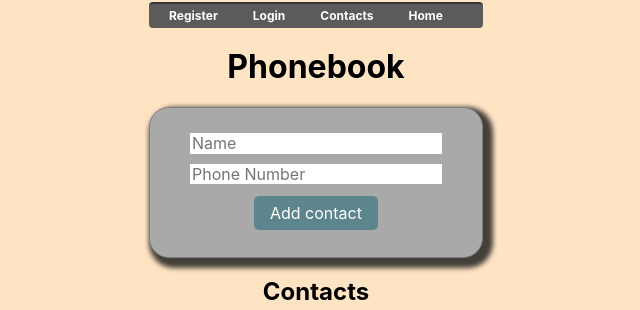
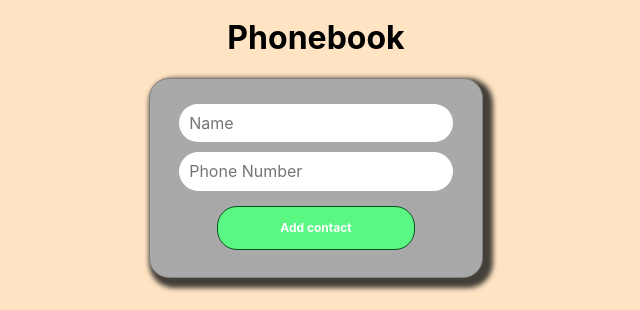
Before and after one commit to KaczorowskaKarolina/goit-react-hw-08-phonebook, a React (Create React App) app: page / in a window 1280 px wide. Shown: the part 164-474 px from the top of the page, without its empty margins (324-964 px from the left). Built offline with nearby package versions, Linux system fonts and the light colour scheme; no server answers.

Commit message:
add new components

```diff
--- a/package.json
+++ b/package.json
@@ -8,6 +8,7 @@
     "@emotion/react": "^11.11.1",
     "@emotion/styled": "^11.11.0",
     "@reduxjs/toolkit": "^1.9.7",
+    "axios": "^1.6.2",
     "components": "^0.1.0",
     "eslint-config-react-app": "^7.0.1",
     "framer-motion": "^10.16.15",
--- /dev/null
+++ b/src/components/Atoms/Action.jsx
@@ -0,0 +1,26 @@
+import { createAsyncThunk } from '@reduxjs/toolkit';
+import * as app from '../Templates/App';
+
+export const fetchContactsAsync = createAsyncThunk(
+  'contacts/fetchContactsAsync',
+  async () => {
+    const contacts = await app.fetchContacts();
+    return contacts;
+  }
+);
+
+export const addContactAsync = createAsyncThunk(
+  'contacts/addContactAsync',
+  async contact => {
+    const newContact = await app.addContact(contact);
+    return newContact;
+  }
+);
+
+export const deleteContactAsync = createAsyncThunk(
+  'contacts/deleteContactAsync',
+  async contactId => {
+    await app.deleteContact(contactId);
+    return contactId;
+  }
+);
--- a/src/components/Organisms/Form.jsx
+++ b/src/components/Organisms/Form.jsx
@@ -1,6 +1,6 @@
 import React, { useState } from 'react';
 import { useDispatch } from 'react-redux';
-import { addContactAsync } from 'redux/actions.jsx';
+import { addContactAsync } from '../Atoms/Action';
 // import { addContact } from '../Atoms/Store';
 // import { nanoid } from 'nanoid';
 
--- a/src/components/Organisms/form.css
+++ b/src/components/Organisms/form.css
@@ -1,16 +1,28 @@
-.form {
-    display: flex;
-    flex-direction: column;
-    gap: 10px;
-    border-radius: 3px;
-    padding: 10px;
-    align-items: center;
-    justify-content: center;
-    background-color: rgb(95, 202, 219);
+form {
+    margin-bottom: 30px;
 }
 
-.label {
-    display: flex;
-    flex-direction: column;
-    gap: 10px;
+.phonebook-input {
+    border-radius: 20px;
+    padding: 10px;
+    border: none;
+    width: 90%;
 }
+
+.phonebook-btn {
+    border-radius: 20px;
+    border: 1px solid rgb(9, 80, 27);
+    padding: 5%;
+    font-weight: bold;
+    width: 70%;
+    position: relative;
+    cursor: pointer;
+    background-color: rgb(90, 248, 130);
+    margin-top: 5px;
+    font-size: 12px;
+    transition: transform 0.2s;
+}
+
+.phonebook-btn:hover {
+    transform: scale(1.1);
+}
--- a/src/components/Templates/App.jsx
+++ b/src/components/Templates/App.jsx
@@ -1,26 +1,17 @@
-import React from 'react';
-import { BrowserRouter as Route, Routes } from 'react-router-dom';
+import axios from 'axios';
 
-import Register from '../Molecules/Register';
-import Login from '../Molecules/Login';
-import Contacts from '../Molecules/Contacts';
-import Navigation from '../Organisms/Header';
-import Home from '../Pages/Home';
+const BASE_URL = 'https://655bc2e8ab37729791a98fce.mockapi.io/app';
 
-import '../Pages/app.css'
-
-const App = () => {
-  return (
-<div className="container">
-      <Routes>
-        <Route path="/" element={<Home />} />
-        <Route path="/register" element={<Register />} />
-        <Route path="/login" element={<Login />} />
-        <Route path="/contacts" element={<Contacts />} />
-      </Routes>
-      <Navigation />
-    </div>
-  );
+export const fetchContacts = async () => {
+  const response = await axios.get(`${BASE_URL}/contacts`);
+  return response.data;
 };
 
-export default App;
+export const addContact = async contact => {
+  const response = await axios.post(`${BASE_URL}/contacts`, contact);
+  return response.data;
+};
+
+export const deleteContact = async contactId => {
+  await axios.delete(`${BASE_URL}/contacts/${contactId}`);
+};
```
Also changed, not shown: src/components/Atoms/ContactReducer.jsx (added, +40 -0 lines), 1 other file (tests, documents, lock files or other folders).
